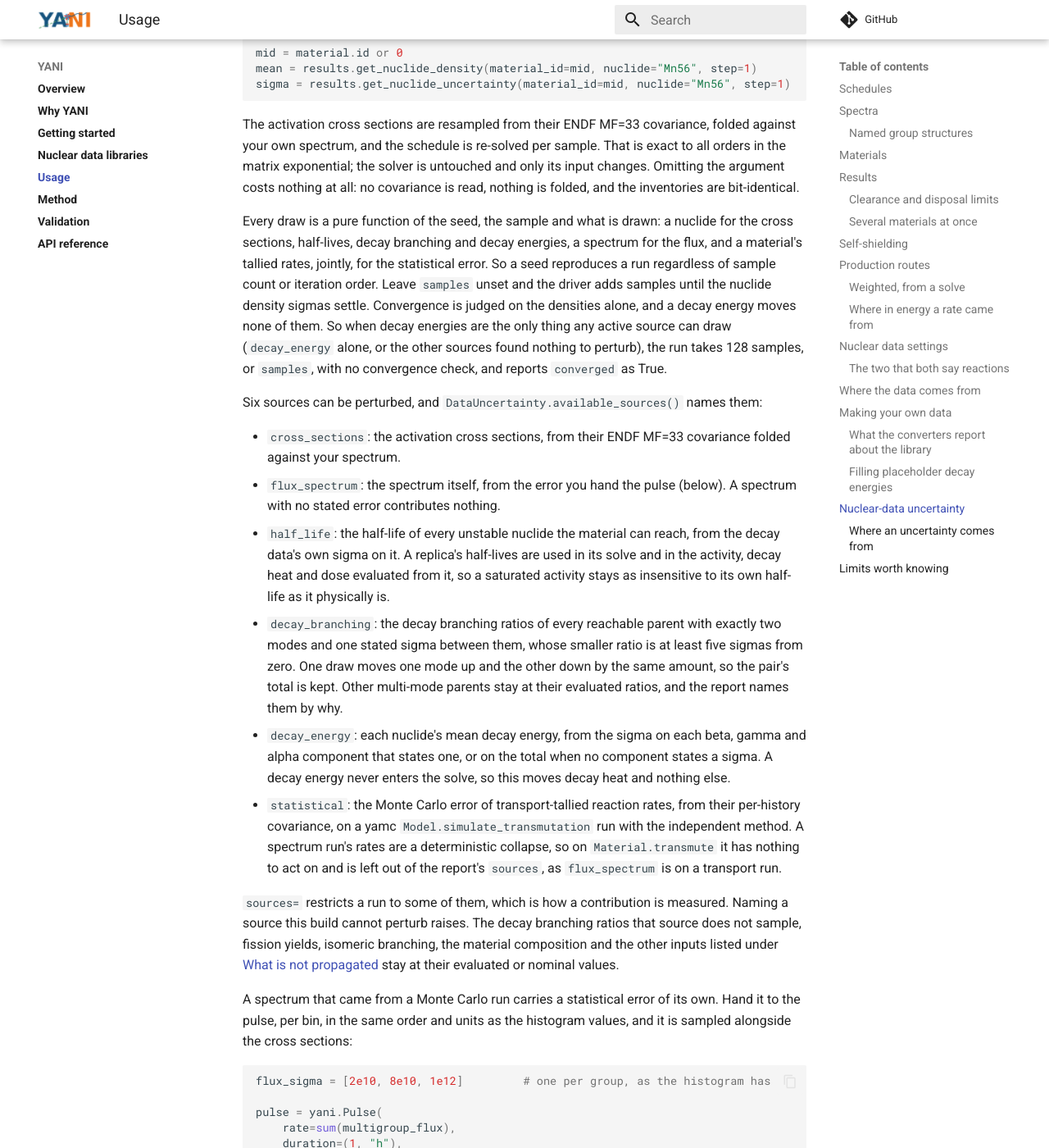
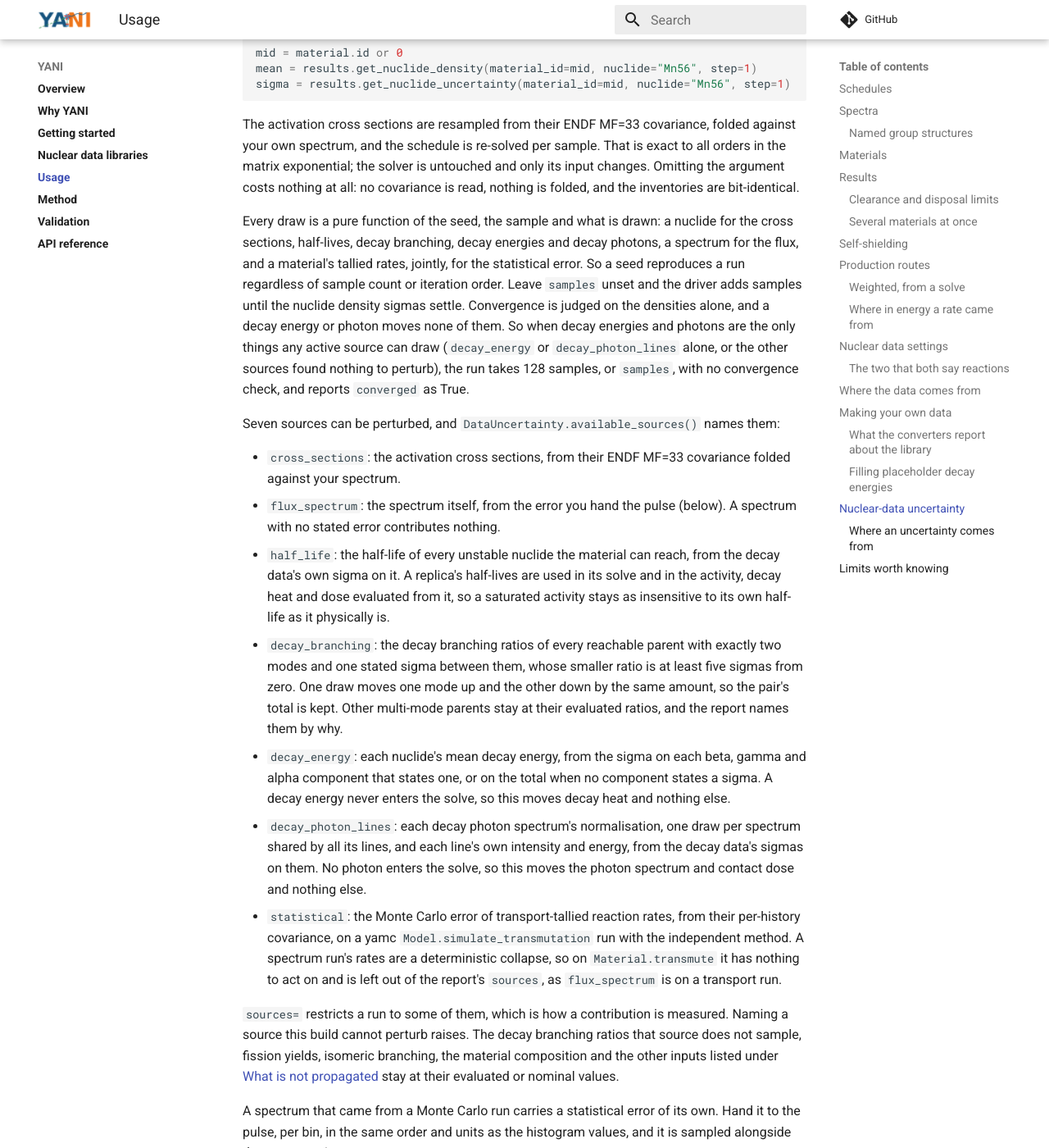
Before and after one commit to fusion-neutronics/yani, an MkDocs documentation site: the page built from docs/usage.md, in a window 1280 px wide and 1400 px high, scrolled down 17381 px. Shown: the whole window at 82% size. Built offline with MkDocs 1.6.1 and Material for MkDocs 9.7.7, drawn with Linux system fonts in a browser that asks for light colours; comment, search, counter and statistics services are not loaded; some of the changed text lies outside the part shown.

Commit message:
Document the decay_photon_lines uncertainty source
Core now draws each decay photon spectrum's normalisation and each
line's intensity and energy from the MT=457 sigmas. The docs list it
as the seventh source, describe the draw and its correlation through
the shared normalisation, show the new LineEstimate energy fields and
info keys, and narrow what stays held to the spectrum covariance and
continuum shape, which no library states.

````diff
--- a/docs/usage.md
+++ b/docs/usage.md
@@ -855,17 +855,19 @@ only its input changes. Omitting the argument costs nothing at all: no
 covariance is read, nothing is folded, and the inventories are bit-identical.
 
 Every draw is a pure function of the seed, the sample and what is drawn: a
-nuclide for the cross sections, half-lives, decay branching and decay energies, a spectrum for the
+nuclide for the cross sections, half-lives, decay branching, decay energies and
+decay photons, a spectrum for the
 flux, and a material's tallied rates, jointly, for the statistical error. So a
 seed reproduces a run regardless of sample count or iteration order. Leave
 `samples` unset and the driver adds samples until the nuclide density sigmas
-settle. Convergence is judged on the densities alone, and a decay energy moves
-none of them. So when decay energies are the only thing any active source can
-draw (`decay_energy` alone, or the other sources found nothing to perturb), the
+settle. Convergence is judged on the densities alone, and a decay energy or
+photon moves none of them. So when decay energies and photons are the only
+things any active source can draw (`decay_energy` or `decay_photon_lines`
+alone, or the other sources found nothing to perturb), the
 run takes 128 samples, or `samples`, with no convergence check, and reports
 `converged` as True.
 
-Six sources can be perturbed, and `DataUncertainty.available_sources()` names
+Seven sources can be perturbed, and `DataUncertainty.available_sources()` names
 them:
 
 - `cross_sections`: the activation cross sections, from their ENDF MF=33
@@ -886,6 +888,10 @@ them:
   gamma and alpha component that states one, or on the total when no component
   states a sigma. A decay energy never enters the solve, so this moves decay
   heat and nothing else.
+- `decay_photon_lines`: each decay photon spectrum's normalisation, one draw
+  per spectrum shared by all its lines, and each line's own intensity and
+  energy, from the decay data's sigmas on them. No photon enters the solve, so
+  this moves the photon spectrum and contact dose and nothing else.
 - `statistical`: the Monte Carlo error of transport-tallied reaction rates, from
   their per-history covariance, on a yamc `Model.simulate_transmutation` run
   with the independent method. A spectrum run's rates are a deterministic
@@ -950,6 +956,8 @@ if info is not None:               # None unless data_uncertainty was passed
     info["decay_branchings_perturbed"]   # two-mode parents whose split was drawn
     info["half_life_uncertainty_not_carried"]     # a stated sigma no draw can
     info["decay_energy_uncertainty_not_carried"]  # carry, held; see the method page
+    info["decay_photon_lines_perturbed"]  # nuclides whose photon data was drawn
+    info["no_decay_photon_line_uncertainty"]  # photon data held for want of a sigma
     info["flux_bins_floored"]      # flux draws floored at zero, see the method page;
                                    # also statistical_floored
     info["skipped_cross_material"] # {nuclide: blocks naming another evaluation}
@@ -962,7 +970,7 @@ if info is not None:               # None unless data_uncertainty was passed
 
 `not_perturbed` names every input held at nominal on every run, from fission
 yields and any resonance-parameter covariance (MF=32) not in `covariance.arrow`
-to photon line intensities,
+to the photon spectrum covariance,
 dose coefficients and the material composition, plus the run-dependent entries:
 a source the run switched off, spectra without a flux sigma, tallied-rate
 statistics a transport run did not draw, the self-shielding correction, and the
@@ -1105,6 +1113,7 @@ union of the lines the unperturbed run and every replica emit:
 lines = results.get_decay_photon_spectrum_uncertainty(material_id=mid, step=1)
 for line in lines or []:
     line.energy, line.nominal, line.std_dev
+    line.energy_mean, line.energy_std_dev  # the energy each replica drew
     line.emitting              # replicas that emitted it at all
 ```
 
@@ -1113,11 +1122,12 @@ under which two lines' spreads are taken over the same sample. `emitting` keeps
 that zero-fill visible, so a dim line and an intermittent one stay
 distinguishable.
 
-Every one of these bands is the inventory's, evaluated with each replica's own
-half-lives and, for decay heat, its own decay energies. A line's emission per
-decay is the evaluated one in every replica, so a line's band is the band on the
-activity of the nuclides emitting it, and contact dose holds its attenuation
-coefficients, response and build-up factor the same way.
+Every one of these bands is evaluated with each replica's own half-lives and,
+for decay heat, its own decay energies. With `decay_photon_lines` on, each
+replica also draws every line's emission per decay and energy, so a line's band
+is its emitters' activity and its own intensity together, and lines are matched
+across replicas on their nominal `energy`. Contact dose holds its attenuation
+coefficients, response and build-up factor the same in every replica.
 
 `get_uncertainty_inventories(material_id=mid, step=step)` is still there for a
 quantity these four do not cover, and returns every replica's full inventory to
@@ -1173,14 +1183,15 @@ deviations alone do not.
   the campaign, split the schedule and give each pulse its own spectrum. That is
   a statement about the physics you are feeding it, not about the solver.
 - `data_uncertainty` covers the activation cross sections, the half-lives, the
-  two-mode decay branching ratios, the decay energies, and the flux spectrum
+  two-mode decay branching ratios, the decay energies, the decay photon lines
+  and continuum normalisations, and the flux spectrum
   when a pulse carries `flux_std_dev` or `flux_covariance`. Without one the
   flux is taken as exact, since nothing is transported here. The other decay
   branching ratios, fission yields, isomeric branching, resonance-parameter
   covariance (MF=32) not in `covariance.arrow`, cross-material, underivable NC,
   unassignable lumped and
-  partial-level MF=33 blocks, the self-shielding correction, photon line
-  intensities, the dose constants and the material composition are held at
+  partial-level MF=33 blocks, the self-shielding correction, the photon
+  spectrum covariance, the dose constants and the material composition are held at
   their evaluated or nominal values;
   [What is not propagated](method.md#what-is-not-propagated) says how much each
   can matter.
````
Also changed, not shown: docs/method.md (+30 -19 lines), docs/why_yani.md (+4 -4 lines).
